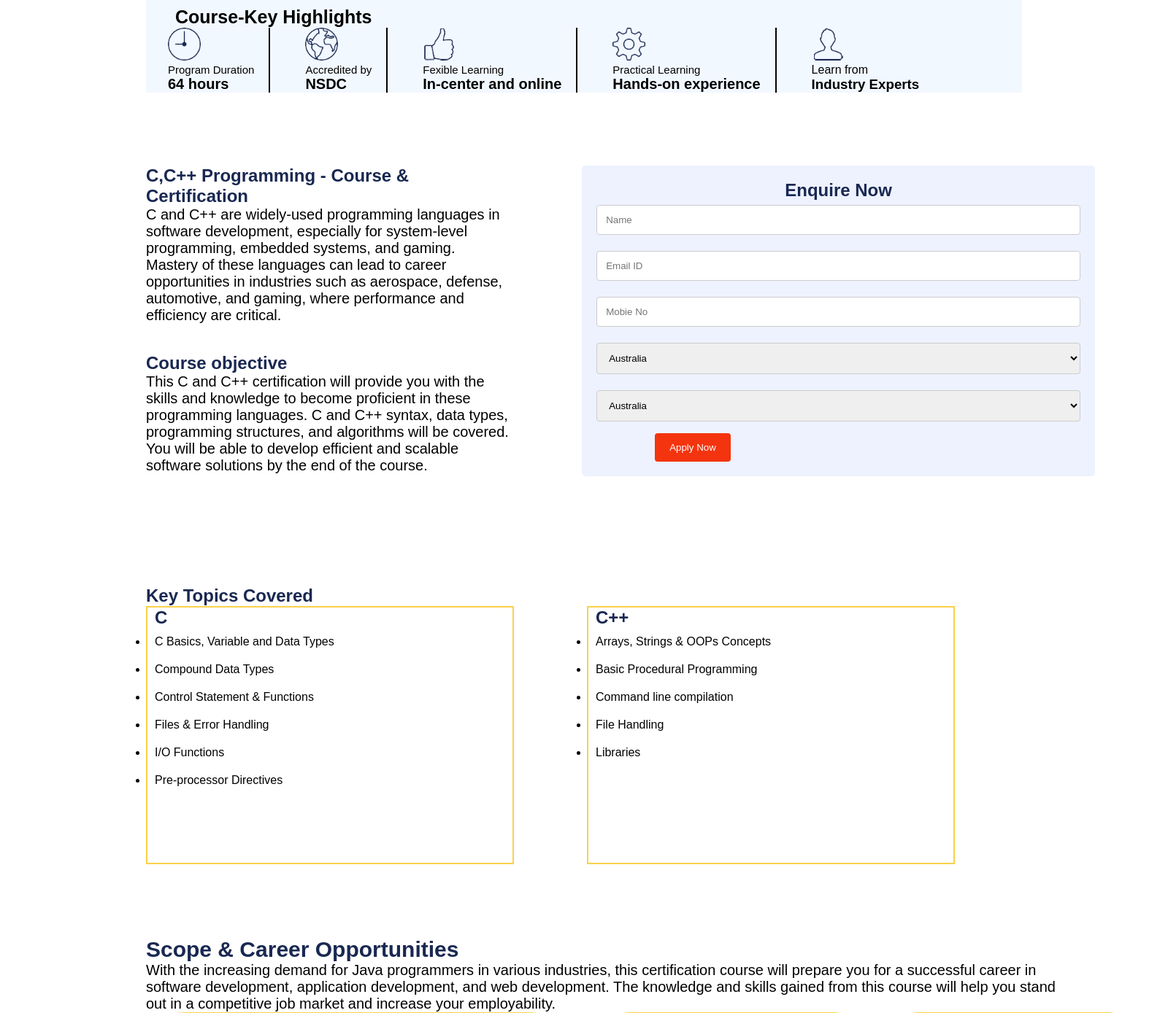
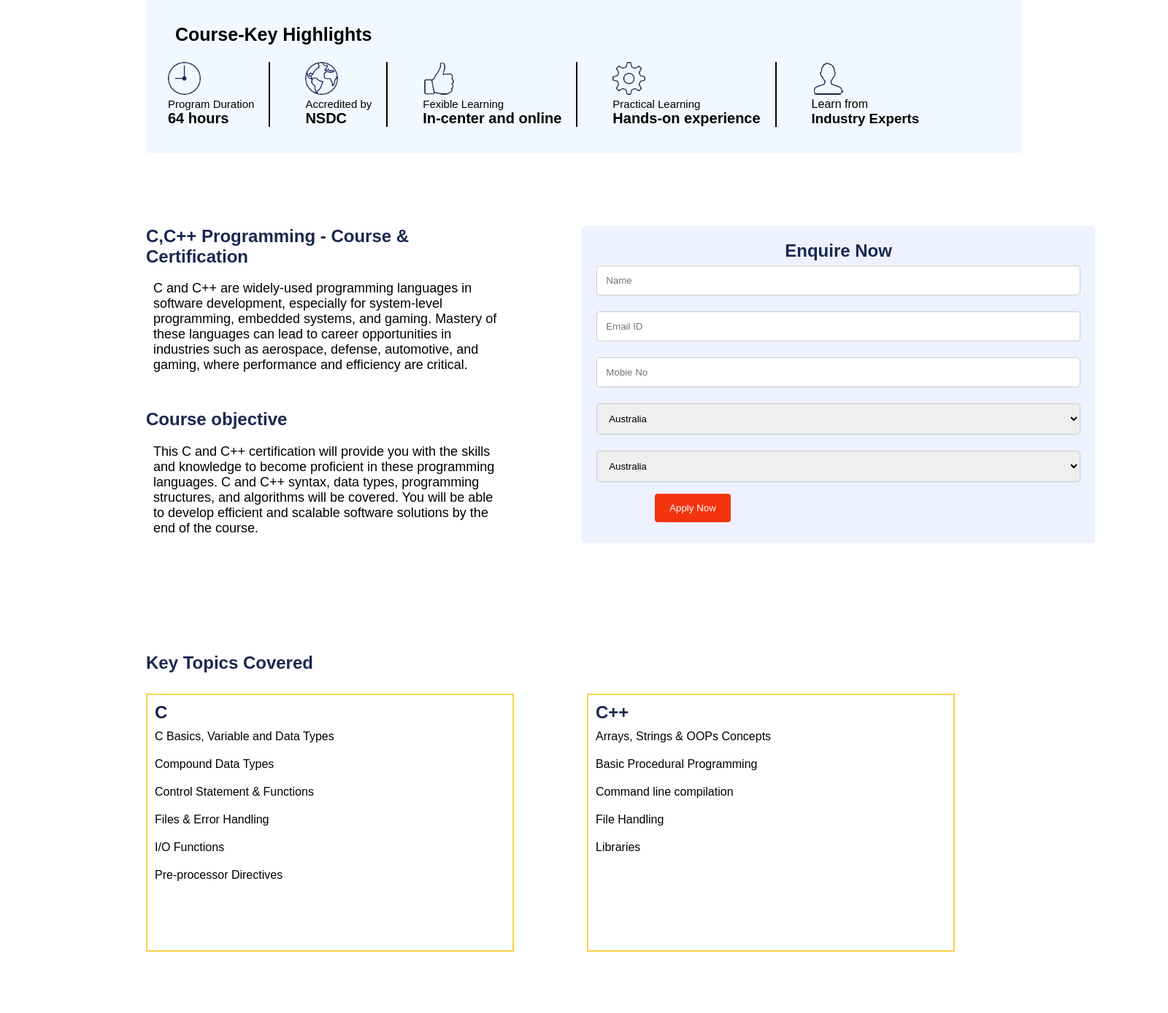
Before and after one commit to LekkalaSravya/livewire, a Django app: page /c/ in a window 1600 px wide; the page is wider, and only the part inside the window is pictured. Shown: the part 616-2005 px from the top of that part at 73% size. Run offline with Django 4.2, Linux system fonts and the light colour scheme; data comes from the database, SQL or seed files in the repository; both versions use the stored data as it was after the commit; some libraries are stand-ins or nearby versions.

Commit message:
index page

```diff
--- a/livewirefinal/livewire/live/templates/index.html
+++ b/livewirefinal/livewire/live/templates/index.html
@@ -116,6 +116,12 @@
     visibility:visible;
 
 }
+.cont-1 p{
+  padding-top: 3%;
+  padding-bottom: 3%;
+}
+
+
     </style>
 </head>
 
@@ -244,8 +250,8 @@ student app  </div>
     </div>
   </div>
    <div class="cou-high">
-    <h2>Course-Key Highlights</h2>
-    <div class="highli">
+    <h2 style="padding-top:2% ;padding-bottom: 2%;">Course-Key Highlights</h2>
+    <div class="highli" style="padding-bottom: 3%;">
       <div class="progr-dura">
         <img src="{% static 'images/clock.png' %}" width="45px">
         <p>Program Duration</p>
@@ -278,10 +284,10 @@ student app  </div>
 
    <section style="display:flex;margin-top: 100px;">
     <div class="para">
-      <h1 style="color:#192852;">{{op.name2}}</h1>
-      <p>{{op.des2}}</p>
-      <h1 style="color:#192852;margin-top: 40px;">Course objective</h1>
-      <p>{{op.objective}}</p>
+      <h1 style="color:#192852; padding-bottom: 2%;">{{op.name2}}</h1>
+      <p style="letter-spacing: 2%;font-size: 18px;padding: 2%;">{{op.des2}}</p>
+      <h1 style="color:#192852;margin-top: 40px;padding-bottom: 2%;">Course objective</h1>
+      <p style="letter-spacing: 1%;font-size: 18px;padding: 2%;">{{op.objective}}</p>
     </div>
     <div class="container">
         <form action="action_page.php">
@@ -314,15 +320,15 @@ student app  </div>
 
 
   <section class="topics" style="margin-left: 200px;margin-top: 150px;" >
-        <h1 style="color:#192852;">Key Topics Covered</h1>
+        <h1 style="color:#192852;padding-bottom:2% ;">Key Topics Covered</h1>
         <div class="inner"style="display: flex;" >
         <div class="specific" style="margin-right: 100px;" >
         {% for i in value2.key1 %}
         {% if forloop.counter == 1 %}
-        <h2 style="color:#192852;padding-left: 10px;">{{i}}</h2>
+        <h2 style="color:#192852;padding-left: 10px;padding-top:2%">{{i}}</h2>
         <ul>
         {% else %}
-            <li>{{i}}</li>
+            <li style="list-style: none;">{{i}}</li>
         {% endif %}
         {% endfor %}
         </ul>
@@ -331,10 +337,10 @@ student app  </div>
        <div class="specific" >
         {% for i in value2.key2 %}
         {% if forloop.counter == 1 %}
-        <h2 style="color:#192852;padding-left: 10px;">{{i}}</h2>
+        <h2 style="color:#192852;padding-left: 10px;padding-top:2%">{{i}}</h2>
         <ul>
         {% else %}
-            <li>{{i}}</li>
+            <li style="list-style: none;">{{i}}</li>
         {% endif %}
         {% endfor %}
         </ul>
```
Also changed, not shown: livewirefinal/livewire/db.sqlite3.
